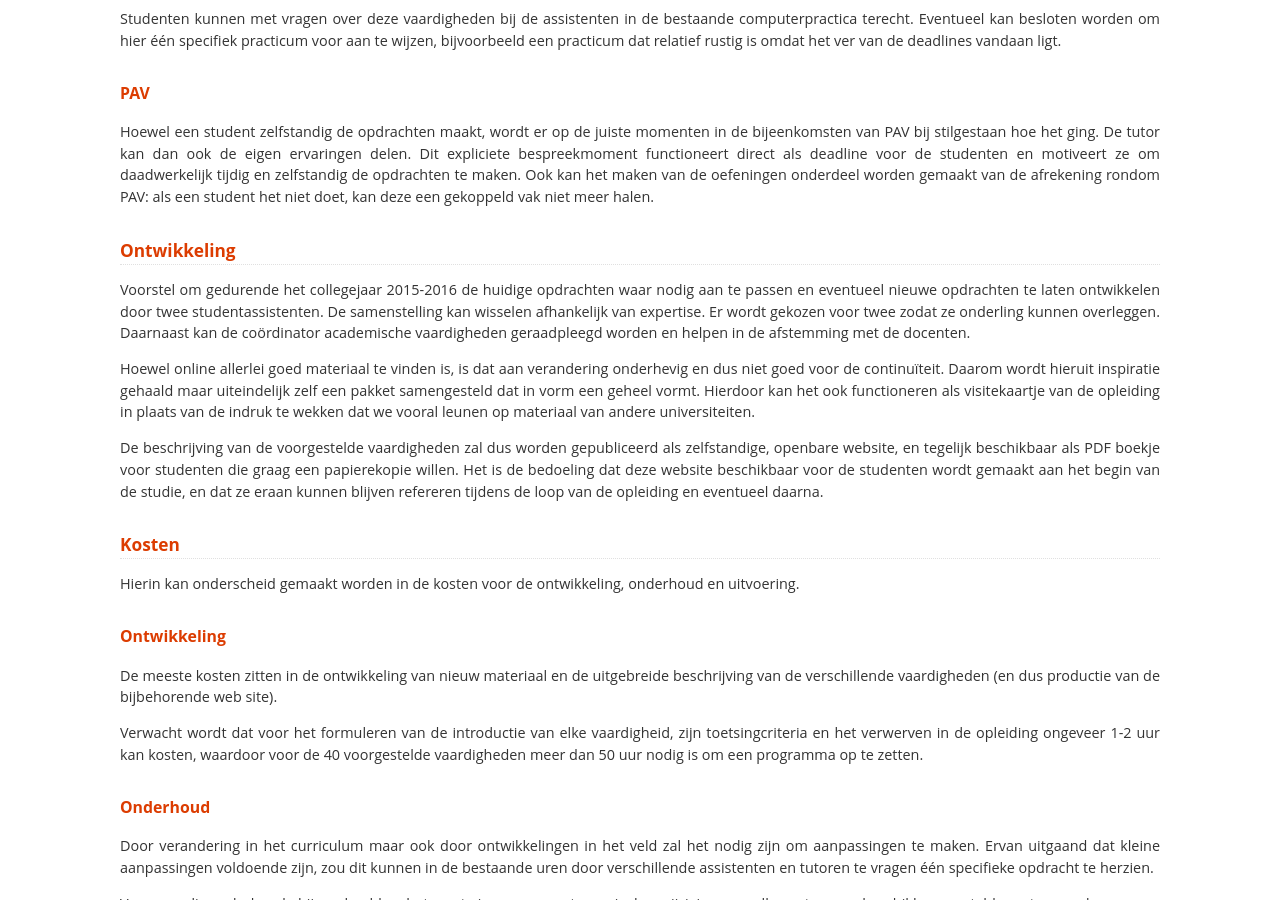
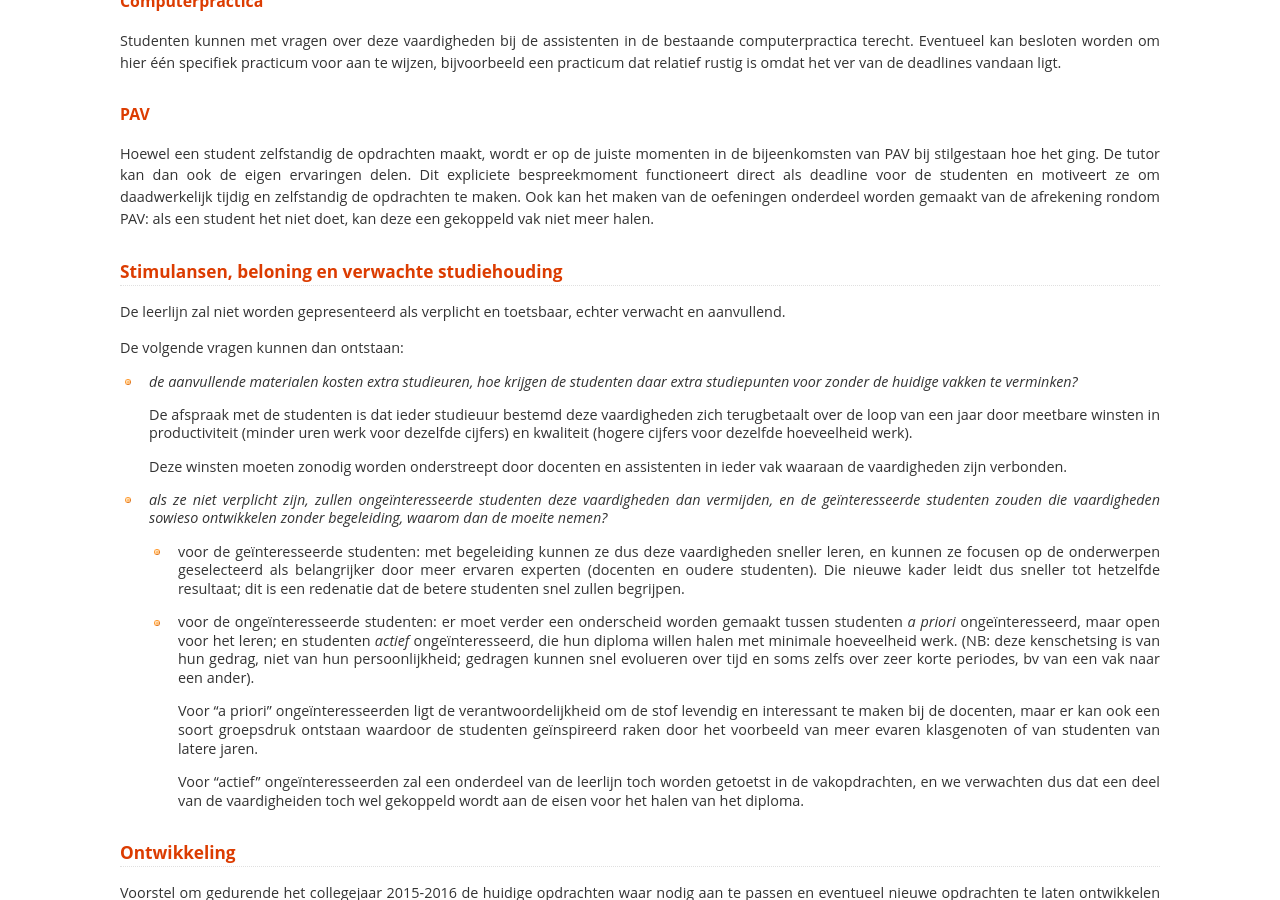
Before and after one commit to knz/leerlijn-informatica, a Sphinx documentation site: the page built from source/inleiding-docenten.rst, in a window 1280 px wide and 900 px high, scrolled down 2126 px. Built offline with Sphinx 7.4.7, drawn with Linux system fonts in a browser that asks for light colours; some web fonts are replaced; formulas are drawn with MathJax 3; some of the changed text lies outside the part shown.

Commit message:
Extra sectie over motivatie

```diff
--- a/source/inleiding-docenten.rst
+++ b/source/inleiding-docenten.rst
@@ -143,6 +143,58 @@ motiveert ze om daadwerkelijk tijdig en zelfstandig de opdrachten te
 maken.  Ook kan het maken van de oefeningen onderdeel worden gemaakt
 van de afrekening rondom PAV: als een student het niet doet, kan deze
 een gekoppeld vak niet meer halen.
+
+Stimulansen, beloning en verwachte studiehouding
+------------------------------------------------
+
+De leerlijn zal niet worden gepresenteerd als verplicht en
+toetsbaar, echter verwacht en aanvullend.
+
+De volgende vragen kunnen dan ontstaan:
+
+- *de aanvullende materialen kosten extra studieuren, hoe krijgen de
+  studenten daar extra studiepunten voor zonder de huidige vakken te
+  verminken?*
+
+  De afspraak met de studenten is dat ieder studieuur bestemd deze
+  vaardigheden zich terugbetaalt over de loop van een jaar door
+  meetbare winsten in productiviteit (minder uren werk voor dezelfde
+  cijfers) en kwaliteit (hogere cijfers voor dezelfde hoeveelheid
+  werk).
+
+  Deze winsten moeten zonodig worden onderstreept door docenten en
+  assistenten in ieder vak waaraan de vaardigheden zijn verbonden.
+
+- *als ze niet verplicht zijn, zullen ongeïnteresseerde studenten deze
+  vaardigheden dan vermijden, en de geïnteresseerde studenten zouden
+  die vaardigheden sowieso ontwikkelen zonder begeleiding, waarom dan
+  de moeite nemen?*
+
+  - voor de geïnteresseerde studenten: met begeleiding kunnen ze dus
+    deze vaardigheden sneller leren, en kunnen ze focusen op de
+    onderwerpen geselecteerd als belangrijker door meer ervaren
+    experten (docenten en oudere studenten). Die nieuwe kader leidt
+    dus sneller tot hetzelfde resultaat; dit is een redenatie dat de
+    betere studenten snel zullen begrijpen.
+
+  - voor de ongeïnteresseerde studenten: er moet verder een
+    onderscheid worden gemaakt tussen studenten *a priori*
+    ongeïnteresseerd, maar open voor het leren; en studenten *actief*
+    ongeïnteresseerd, die hun diploma willen halen met minimale
+    hoeveelheid werk. (NB: deze kenschetsing is van hun gedrag, niet van hun
+    persoonlijkheid; gedragen kunnen snel evolueren over tijd en soms
+    zelfs over zeer korte periodes, bv van een vak naar een ander).
+
+    Voor "a priori" ongeïnteresseerden ligt de verantwoordelijkheid om
+    de stof levendig en interessant te maken bij de docenten, maar
+    er kan ook een soort groepsdruk ontstaan waardoor de studenten
+    geïnspireerd raken door het voorbeeld van meer evaren klasgenoten
+    of van studenten van latere jaren.
+
+    Voor "actief" ongeïnteresseerden zal een onderdeel van de leerlijn
+    toch worden getoetst in de vakopdrachten, en we verwachten dus
+    dat een deel van de vaardigheiden toch wel gekoppeld wordt aan
+    de eisen voor het halen van het diploma.
 
 Ontwikkeling
 ------------
```
Also changed, not shown: other parts of source/inleiding-docenten.rst (+1 -1 lines).
